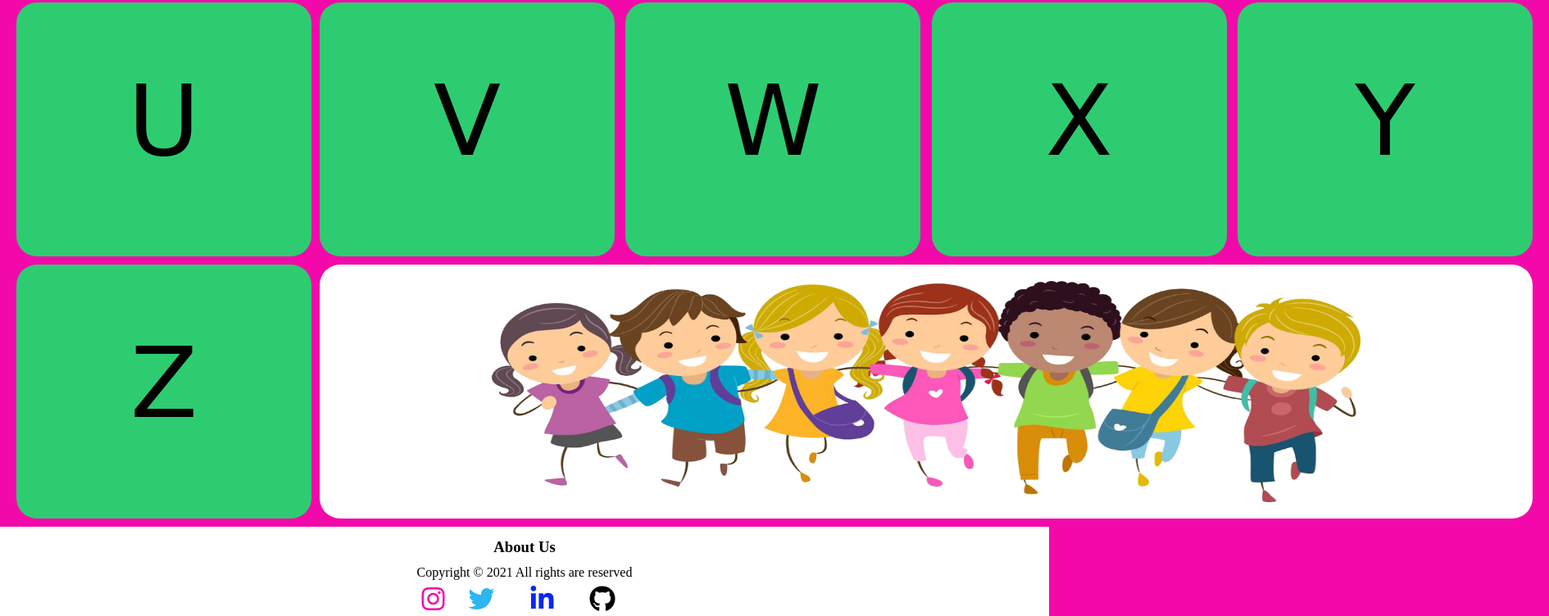
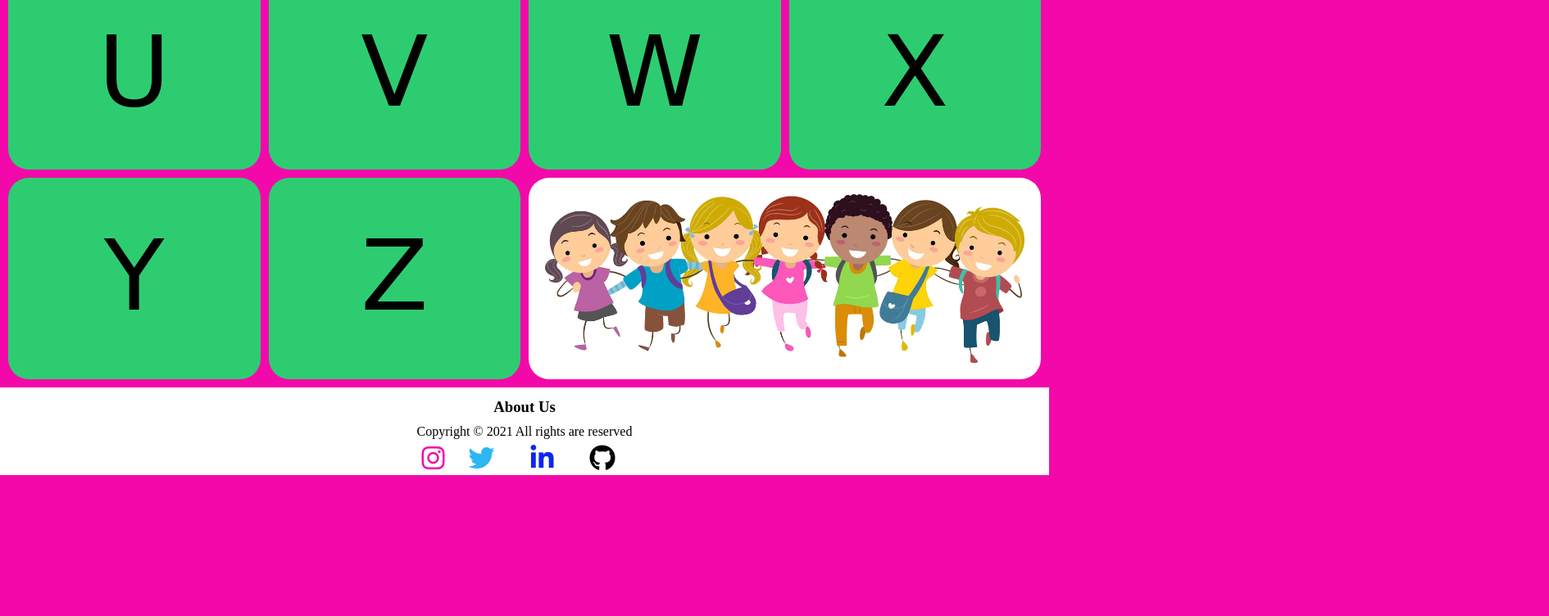
Before and after one commit to Abhishekamanchi/Alphabet, a plain HTML site: page index.html in a window 1280 px wide. Shown: the part 1410-2162 px from the top of the page at 82% size, 1890 px wide, since content can reach past the window. After the commit the page ends 1990 px from the top, so only its background shows below. Drawn offline with Linux system fonts and the light colour scheme; a web font is replaced by a local one.

Commit message:
Update style.css

```diff
--- a/css/style.css
+++ b/css/style.css
@@ -12,7 +12,7 @@ header{
     align-items: center;
     background-color: #FDFEFE;
     padding: 5px 30px;
-    width: 100vw;
+    width: auto;
 }
 .logo{
     cursor: pointer;
@@ -80,13 +80,13 @@ header{
     grid-template-columns: repeat(4, 1fr);
     grid-gap: 10px;
     justify-self: start;
-    padding: 10px 20px;
+    padding: 10px 10px;
 }
 .letter{
-    padding-top: 75px;
+    padding:50px;
     text-align: center;
-    height: 310px;
-    width: 360px;
+    height: 100%;
+    width: 100%;
     border-radius: 25px;
     background-color: #2ECC71;
     list-style: none;
@@ -105,10 +105,10 @@ header{
 }
 .letter25{
     background-color: #fff;
-    padding: 20px 210px;
-    width: 1480px;
-    grid-column-start: 2;
-    grid-column-end: 6;
+    padding: 20px 20px;
+    width: 100%;
+    grid-column-start: 3;
+    grid-column-end:5 ;
 }
 footer{
     display: flex;
@@ -119,8 +119,8 @@ footer{
     top: 100%;
     margin-bottom: 0;
     background-color: #fff;
-    border-top: 1px solid #fff;
-    width: 100vw;
+/*     border-top: 1px solid #fff; */
+    width: auto;
 }
 footer h3{
     text-align: center;
```
